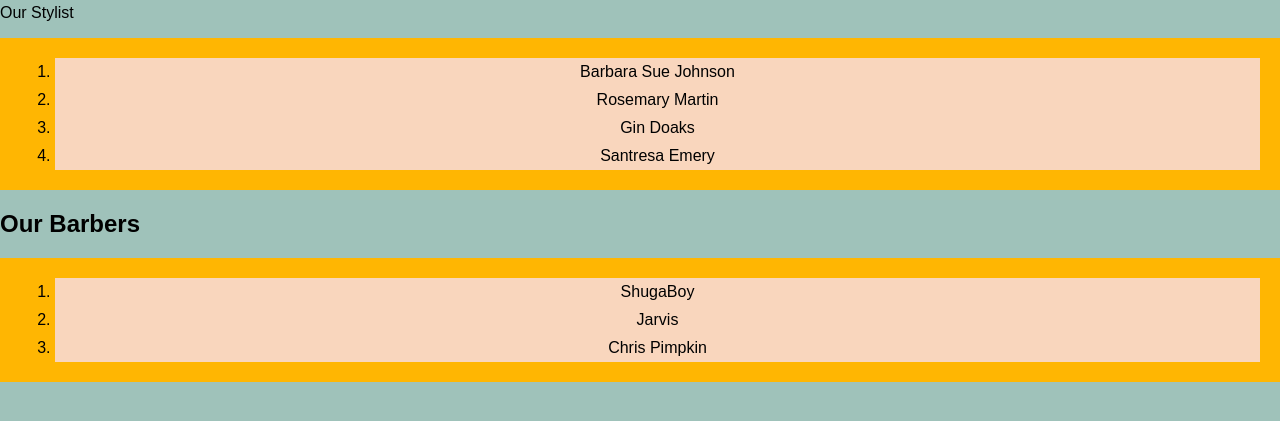
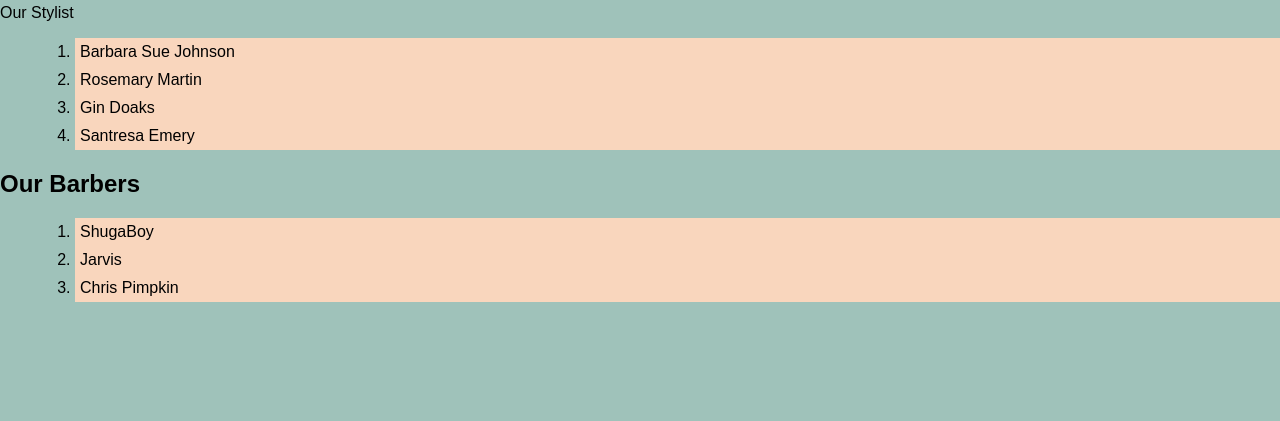
Before and after one commit to Uniquely-ME/AKA, a plain HTML site: page ourstaff.html in a window 1280 px wide. Shown: the part 237-658 px from the top of the page. Drawn offline with Linux system fonts and the light colour scheme.

Commit message:
Update main.css

```diff
--- a/css/main.css
+++ b/css/main.css
@@ -189,11 +189,6 @@ Page: Home
 /********************
 Page: Our Staff
 ********************/
-ol {
-    background: #ffb602;
-    padding: 20px;
-    text-align: center;
-}
 
 ul {
     background: #f9d6bd;
```
